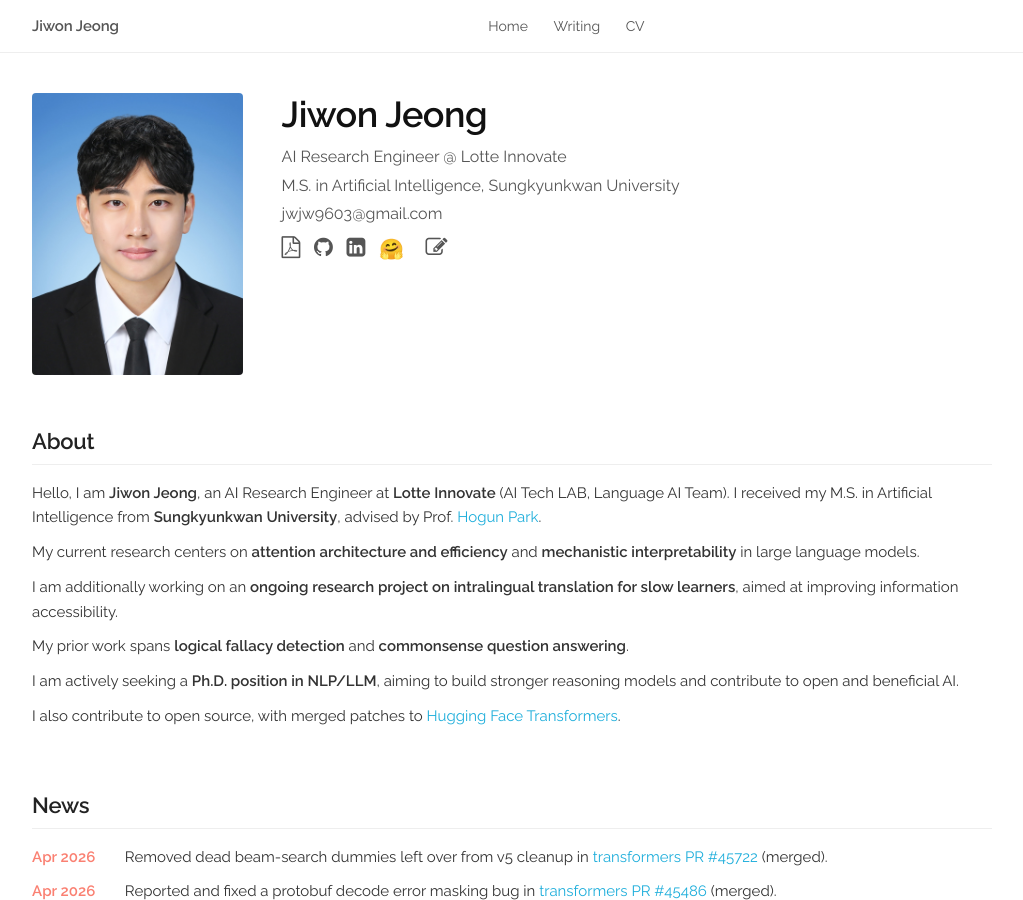
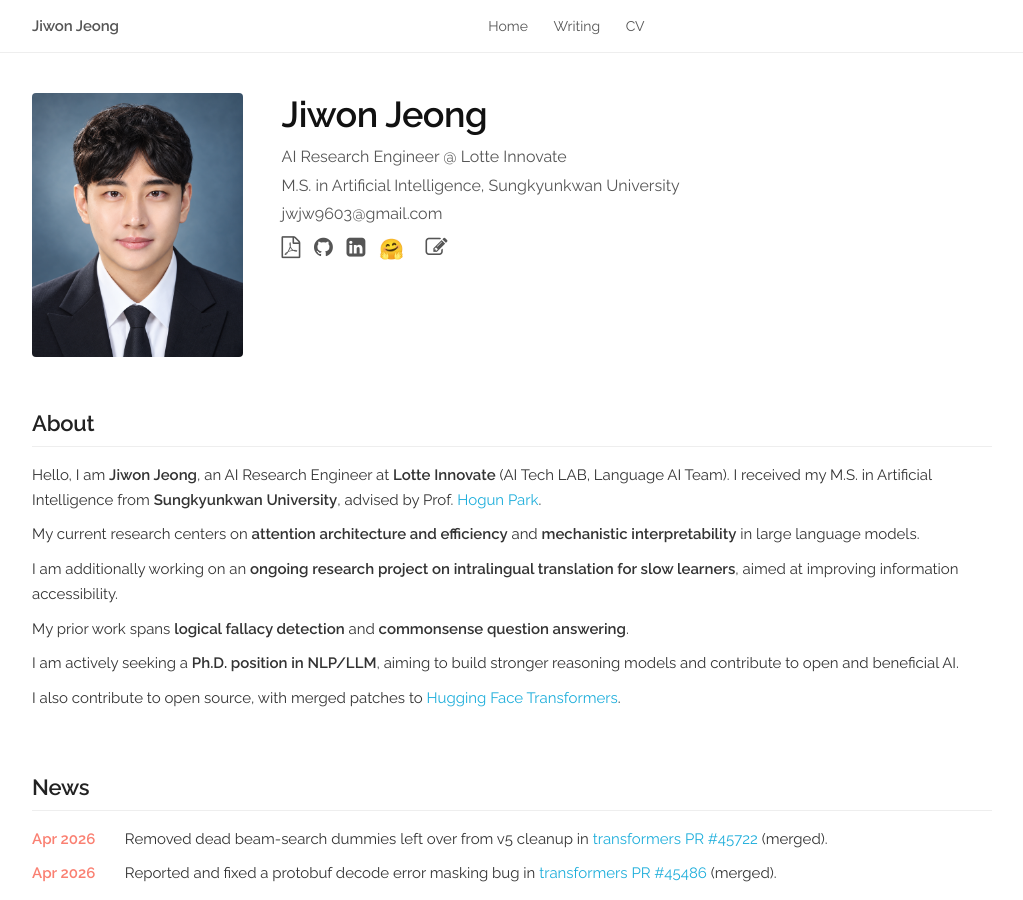
Before and after one commit to jw9603/jw9603.github.io, a Jekyll site: the page built from index.html, in a window 1280 px wide and 900 px high. Shown: the whole window, without its empty margins (128-1151 px from the left). Built offline with Jekyll 4.4.1, drawn with Linux system fonts in a browser that asks for light colours; a style sheet for code colours, icons or effects is not loaded.

Commit message:
Replace profile photo with new_profile.png

```diff
--- a/_includes/head.html
+++ b/_includes/head.html
@@ -9,7 +9,7 @@
   <meta property="og:title" content="{% if page.title %}{{ page.title }}{% else %}{{ site.title }}{% endif %}">
   <meta property="og:description" content="{% if page.description %}{{ page.description }}{% else %}{{ site.description }}{% endif %}">
   <meta property="og:url" content="{{ page.url | absolute_url }}">
-  <meta property="og:image" content="{{ '/profile.jpeg' | absolute_url }}">
+  <meta property="og:image" content="{{ '/new_profile.png' | absolute_url }}">
 
   <meta name="viewport" content="width=device-width, initial-scale=1">
   <link rel="canonical" href="{{ page.url | absolute_url }}">
--- a/_includes/structured-data.html
+++ b/_includes/structured-data.html
@@ -28,7 +28,7 @@
     }
   ],
   "url": "{{ '/' | absolute_url }}",
-  "image": "{{ '/profile.jpeg' | absolute_url }}",
+  "image": "{{ '/new_profile.png' | absolute_url }}",
   "email": "jwjw9603@gmail.com",
   "sameAs": [
     "https://github.com/jw9603",
@@ -68,7 +68,7 @@
   },
   {% if page.date %}"datePublished": "{{ page.date | date_to_xmlschema }}",
   "dateModified": "{{ page.date | date_to_xmlschema }}",
-  {% endif %}"image": "{{ '/profile.jpeg' | absolute_url }}",
+  {% endif %}"image": "{{ '/new_profile.png' | absolute_url }}",
   "url": "{{ page.url | absolute_url }}",
   "mainEntityOfPage": "{{ page.url | absolute_url }}",
   "inLanguage": {{ page.lang | default: site.lang | default: 'en' | jsonify }}{% if page.category %},
--- a/index.html
+++ b/index.html
@@ -21,7 +21,7 @@ description: AI Research Engineer — NLP, LLM Reasoning
   <section class="header">
     <div class="row">
       <div class="three columns">
-        <img class="profile-pic" src="{{ '/profile.jpeg' | relative_url }}" alt="Jiwon Jeong">
+        <img class="profile-pic" src="{{ '/new_profile.png' | relative_url }}" alt="Jiwon Jeong">
       </div>
       <div class="nine columns main-description">
         <h1>Jiwon Jeong</h1>
```
Also changed, not shown: new_profile.png (added), profile.jpeg (deleted).
